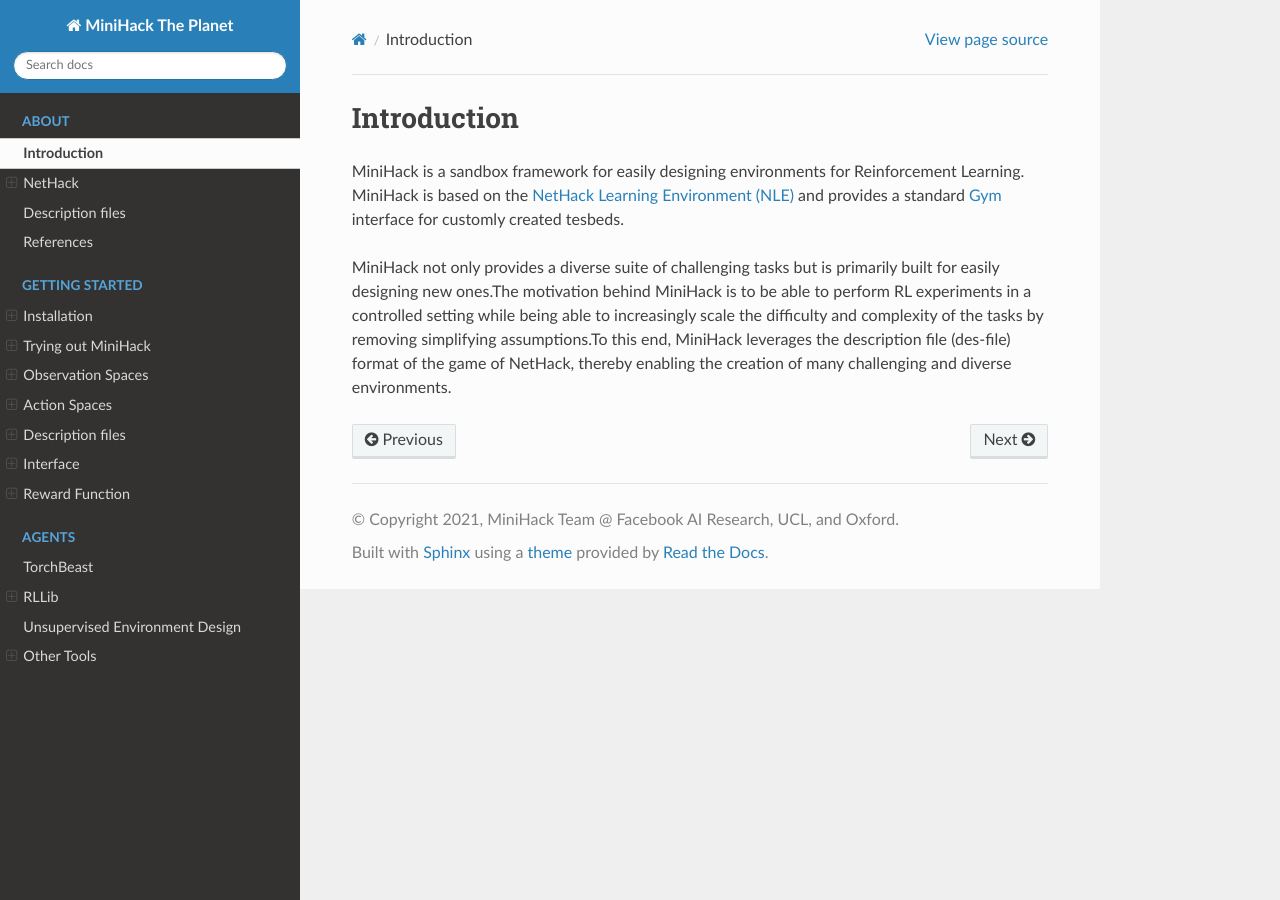
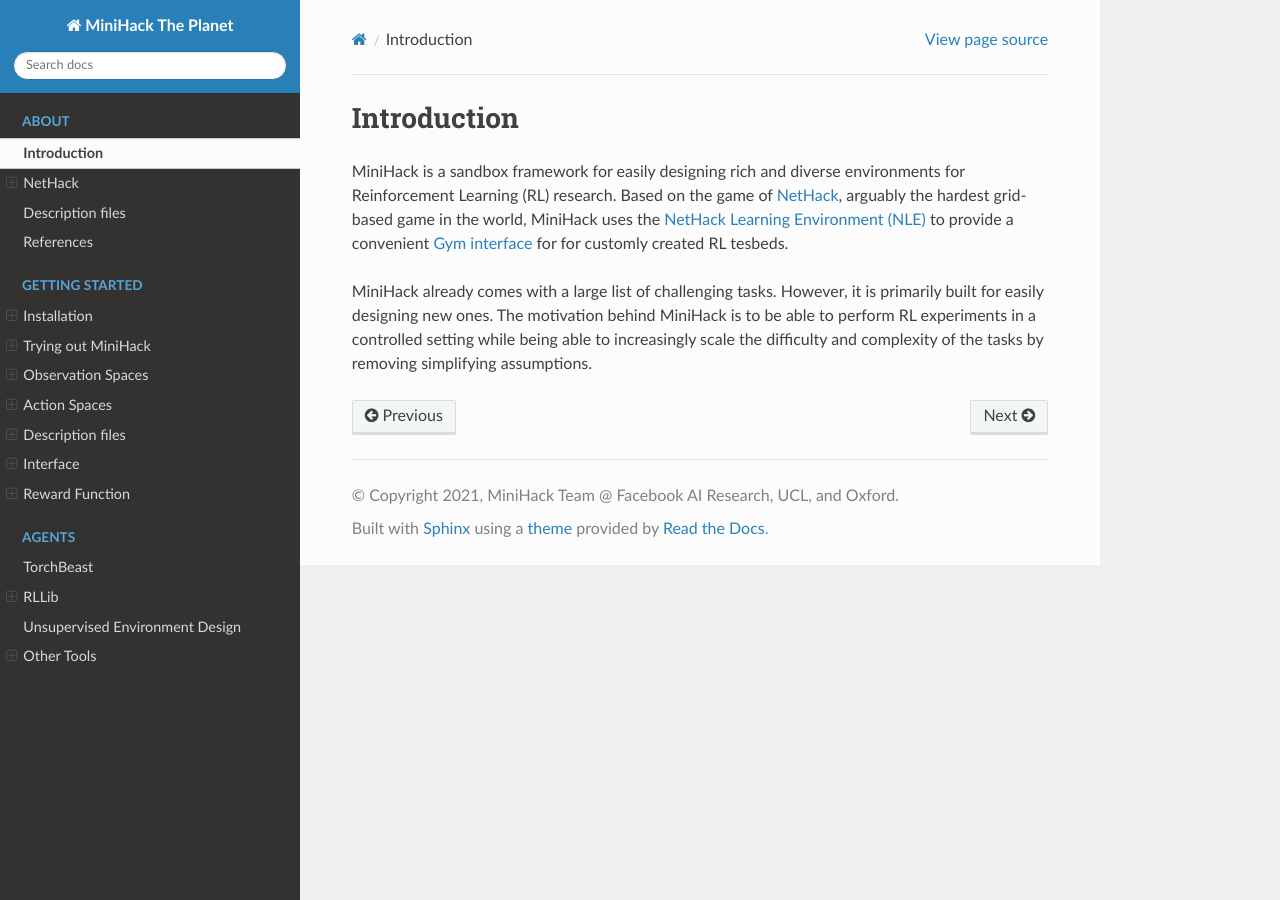
Before and after one commit to facebookresearch/minihack, a Sphinx documentation site: the page built from docs/about/intro.md, in a window 1280 px wide. Built offline with Sphinx 7.4.7 and the Read the Docs theme 2.0.0, drawn with Linux system fonts in a browser that asks for light colours; pages that are not in the unit, such as notebooks, are missing from menus.

Commit message:
Changes in About sectiosn

```diff
--- a/docs/about/intro.md
+++ b/docs/about/intro.md
@@ -1,12 +1,6 @@
 # Introduction
 
-MiniHack is a sandbox framework for easily designing environments for Reinforcement Learning.
-MiniHack is based on the [NetHack Learning Environment (NLE)](https://github.com/facebookresearch/nle)
-and provides a standard [Gym](https://gym.openai.com/docs/) interface for customly created tesbeds.
+MiniHack is a sandbox framework for easily designing rich and diverse environments for Reinforcement Learning (RL) research.
+Based on the game of [NetHack](./nethack), arguably the hardest grid-based game in the world, MiniHack uses the [NetHack Learning Environment (NLE)](https://github.com/facebookresearch/nle) to provide a convenient [Gym interface](https://github.com/openai/gym) for for customly created RL tesbeds.
 
-MiniHack not only provides a diverse suite of challenging tasks but is primarily built for easily
-designing new ones.The motivation behind MiniHack is to be able to perform RL experiments in a
-controlled setting while being able to increasingly scale the difficulty and complexity of the
-tasks by removing simplifying assumptions.To this end, MiniHack leverages the description file
-(des-file) format of the game of NetHack, thereby enabling the creation of many challenging and
-diverse environments.
+MiniHack already comes with a large list of challenging tasks. However, it is primarily built for easily designing new ones. The motivation behind MiniHack is to be able to perform RL experiments in a controlled setting while being able to increasingly scale the difficulty and complexity of the tasks by removing simplifying assumptions.
```
Also changed, not shown: docs/about/des-files.md (+1 -3 lines).
